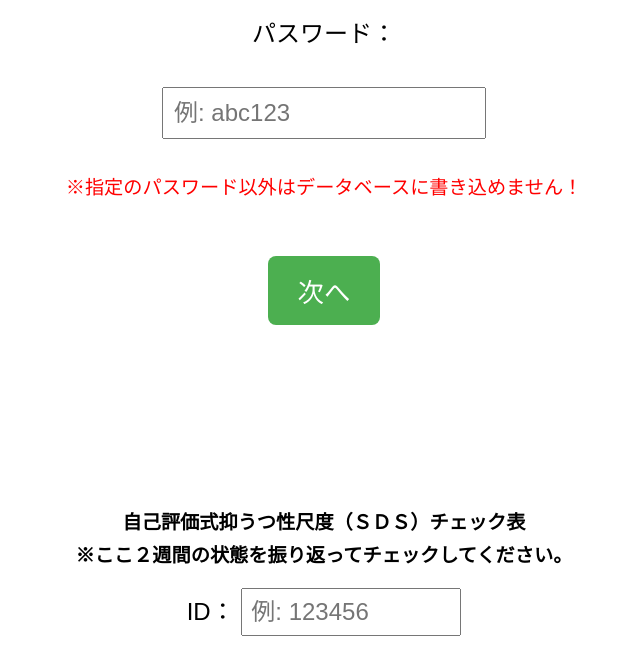
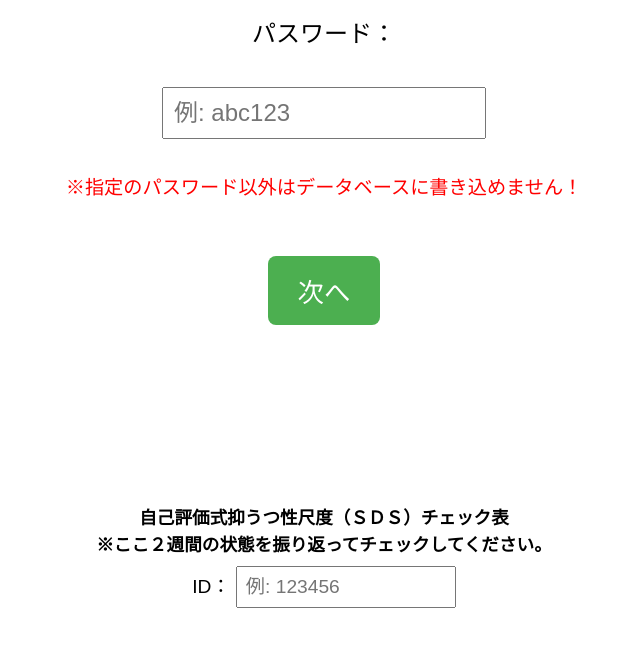
Before and after one commit to ekigaku7761/SDS_iPad, a plain HTML site: page index.html in a window 1280 px wide. Shown: the part 326-986 px from the top of the page, without its empty margins (316-956 px from the left). Drawn offline with Linux system fonts and the light colour scheme.

Commit message:
Update index.html

```diff
--- a/index.html
+++ b/index.html
@@ -6,9 +6,9 @@
   <style>
     body { font-family: sans-serif; padding: 20px; }
     table { border-collapse: collapse; width: 100%; table-layout: fixed; }
-    th, td { border: 1px solid #ccc; padding: 4px; text-align: center; word-wrap: break-word; font-size: 1.1em; }
+    th, td { border: 1px solid #ccc; padding: 2px; text-align: center; word-wrap: break-word; font-size: 1.1em; }
     td.question-text { text-align: left; }
-    .result { margin-top: 10px; font-size: 1.2em; font-weight: bold; text-align: center; }
+    .result { margin-top: 2px; font-size: 1.1em; font-weight: bold; text-align: center; }
     .button-container { text-align: center; margin-top: 10px; }
     button {
       padding: 15px 30px;
@@ -34,8 +34,8 @@
     }
 
     #mainContent h1, #mainContent h2 {
-  margin: 5px 0;          /* タイトル間の余白を圧縮 */
-  font-size: 1.2em;       /* フォントサイズも縮小 */
+    margin: 2px 0;          /* タイトル間の余白を圧縮 */
+    font-size: 1.1em;       /* フォントサイズも縮小 */
     }
 
     #mainContent > div:nth-child(2) {
@@ -91,7 +91,7 @@
     <h1>自己評価式抑うつ性尺度（ＳＤＳ）チェック表</h1>
   <h2>※ここ２週間の状態を振り返ってチェックしてください。</h2>
   </div>
-  <div style="margin: 20px 0; text-align: center; font-size: 1.5em;">
+  <div style="margin: 10px 0; text-align: center; font-size: 1.2em;">
   <label for="userId">ID：</label>
   <input type="text" id="userId" name="userId" placeholder="例: 123456" style="font-size: 1em; padding: 8px; width: 200px;">
 
```
Lines whose indentation alone changed are shown as unchanged.
